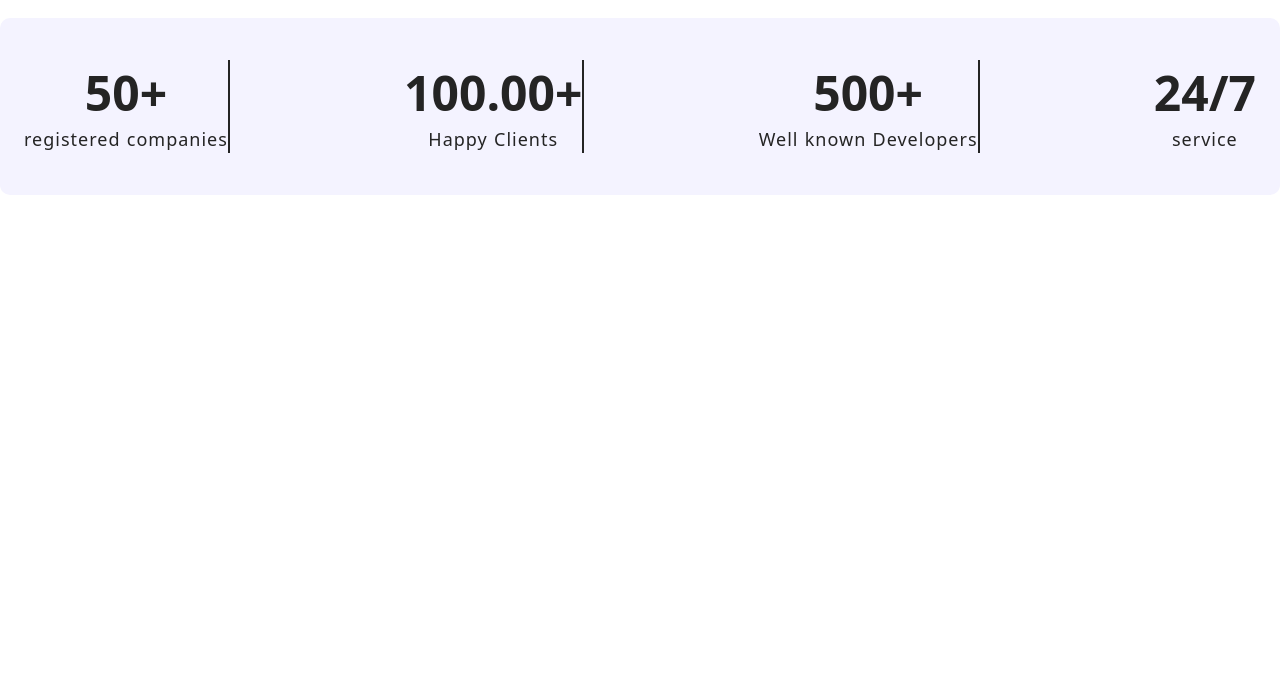
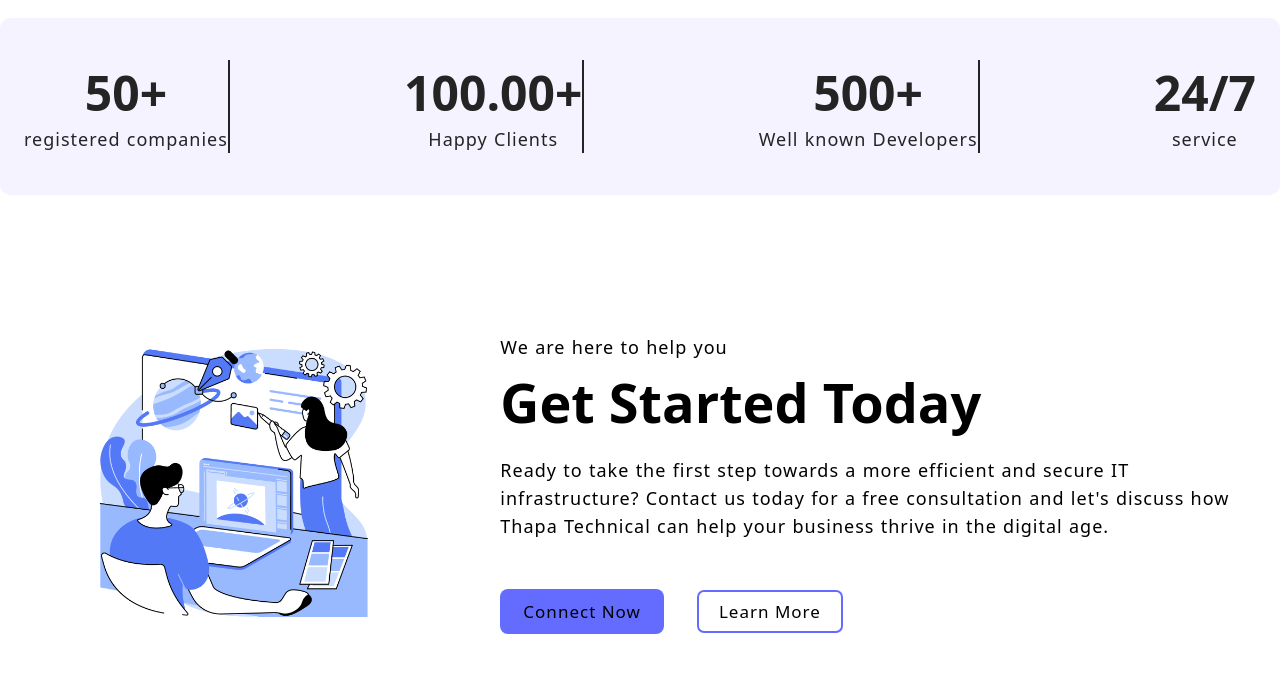
Before and after one commit to MuhammadFaizan144/MERN-Tutorial, a React (Vite) app in the folder client/: page / in a window 1280 px wide. Shown: the part 575-1248 px from the top of the page. Before the commit the page ends 800 px from the top, so only its background shows below. Built offline with nearby package versions, Linux system fonts and the light colour scheme.

Commit message:
Third section of the home page in tutorial 24

```diff
--- a/client/src/pages/Home.jsx
+++ b/client/src/pages/Home.jsx
@@ -57,7 +57,39 @@
           </div>
         </div>
       </section>
+      {/* 3rd section  */}
+      <section className="section-hero">
+        <div className="container grid grid-two-cols">
+          {/* hero images  */}
+          <div className="hero-image">
+            <img
+              src="/images/design.png"
+              alt="coding together"
+              width="400"
+              height="500"
+            />
+          </div>
 
+          <div className="hero-content">
+            <p>We are here to help you</p>
+            <h1>Get Started Today</h1>
+            <p>
+              Ready to take the first step towards a more efficient and secure
+              IT infrastructure? Contact us today for a free consultation and
+              let's discuss how Thapa Technical can help your business thrive in
+              the digital age.
+            </p>
+            <div className="btn btn-group">
+              <a href="/contact">
+                <button className="btn">connect now</button>
+              </a>
+              <a href="/services">
+                <button className="btn secondary-btn">learn more</button>
+              </a>
+            </div>
+          </div>
+        </div>
+      </section>
     </>
   )
 }
```
